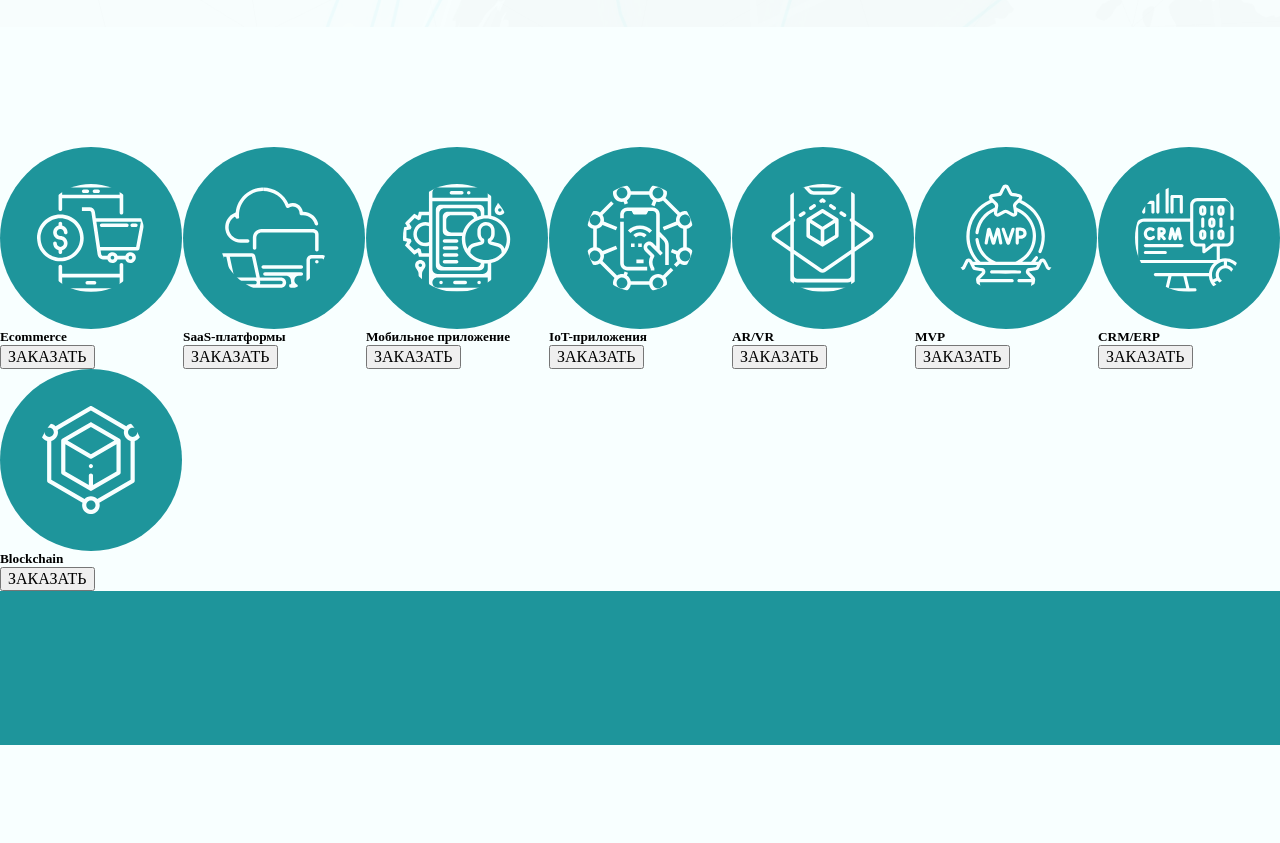
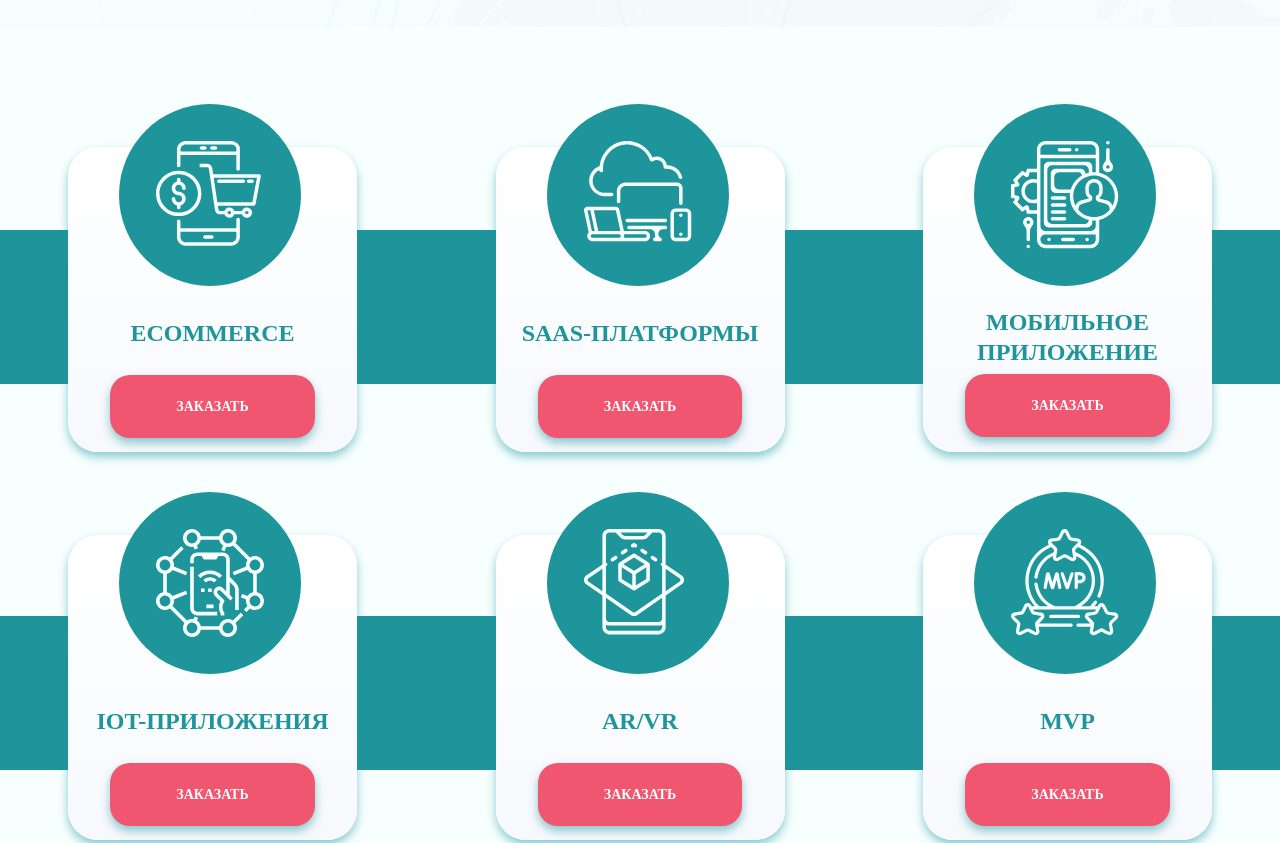
Before and after one commit to Maximb9/productFit, a website: page app/index.html in a window 1280 px wide. Shown: the part 3638-4481 px from the top of the page. Drawn offline with Linux system fonts and the light colour scheme; a web font is replaced by a local one.

Commit message:
section orders

```diff
--- a/app/index.html
+++ b/app/index.html
@@ -219,46 +219,64 @@
                 </div>
             </section>
             <section class="orders">
+                <div class="orders__boxone"></div>
+                <div class="orders__boxtwo"></div>
                 <div class="container">
                     <div class="orders__inner">
                         <div class="orders__card">
+                            <div class="orders__circle">
                                 <img class="orders__image" src="images/001.svg" alt="">
+                            </div>
                             <h5 class="orders__title">Ecommerce</h5>
                             <button class="orders__btn" type="submit">ЗАКАЗАТЬ</button>
                         </div>
                         <div class="orders__card">
+                            <div class="orders__circle">
                                 <img class="orders__image" src="images/002.svg" alt="">
+                            </div>
                             <h5 class="orders__title">SaaS-платформы</h5>
                             <button class="orders__btn" type="submit">ЗАКАЗАТЬ</button>
                         </div>
                         <div class="orders__card">
+                            <div class="orders__circle">
                                 <img class="orders__image" src="images/003.svg" alt="">
-                            <h5 class="orders__title">Мобильное
+                            </div>
+                            <h5 class="orders__title orders__titlethree">Мобильное
                                 приложение</h5>
                             <button class="orders__btn" type="submit">ЗАКАЗАТЬ</button>
                         </div>
                         <div class="orders__card">
+                            <div class="orders__circle">
                                 <img class="orders__image" src="images/004.svg" alt="">
+                            </div>
                             <h5 class="orders__title">IoT-приложения</h5>
                             <button class="orders__btn" type="submit">ЗАКАЗАТЬ</button>
                         </div>
                         <div class="orders__card">
+                            <div class="orders__circle">
                                 <img class="orders__image" src="images/005.svg" alt="">
+                            </div>
                             <h5 class="orders__title">AR/VR</h5>
                             <button class="orders__btn" type="submit">ЗАКАЗАТЬ</button>
                         </div>
                         <div class="orders__card">
+                            <div class="orders__circle">
                                 <img class="orders__image" src="images/006.svg" alt="">
+                            </div>
                             <h5 class="orders__title">MVP</h5>
                             <button class="orders__btn" type="submit">ЗАКАЗАТЬ</button>
                         </div>
                         <div class="orders__card">
+                            <div class="orders__circle">
                                 <img class="orders__image" src="images/007.svg" alt="">
+                            </div>
                             <h5 class="orders__title">CRM/ERP</h5>
                             <button class="orders__btn" type="submit">ЗАКАЗАТЬ</button>
                         </div>
                         <div class="orders__card">
+                            <div class="orders__circle">
                                 <img class="orders__image" src="images/008.svg" alt="">
+                            </div>
                             <h5 class="orders__title">Blockchain</h5>
                             <button class="orders__btn" type="submit">ЗАКАЗАТЬ</button>
                         </div>
--- a/app/scss/style.scss
+++ b/app/scss/style.scss
@@ -527,27 +527,93 @@
 
 .orders {
     height: 736px;
+    position: relative;
+
+    &__boxone {
+        position: absolute;
+        background-color: #1E959B;
+        height: 154px;
+        width: 100%;
+        top: 83px;
+        left: 0;
+        right: 0;
+    }
+
+    &__boxtwo {
+        position: absolute;
+        background-color: #1E959B;
+        height: 154px;
+        width: 100%;
+        top: 469px;
+        left: 0;
+        right: 0;
+    }
 
     &__inner {
+        padding: 0 68px;
         display: flex;
         justify-content: space-between;
         flex-wrap: wrap;
-        // padding: 0 68px;
+    }
 
-        &::after {
-            content: '';
-            background-color: #1E959B;
-            height: 154px;
-            width: 100%;
-        }
+    &__card {
+        position: relative;
+        background: linear-gradient(180deg, #FFFFFF 0%, #F7F9FD 100%);
+        box-shadow: 0px 5px 10px rgba(30, 149, 155, 0.5);
+        border-radius: 30px;
+        width: 289px;
+        height: 305px;
+        margin-bottom: 83px;
+        display: block;
+        text-align: center;
+        position: relative;
+    }
+
+    &__circle {
+        position: absolute;
+        background-color: #1E959B;
+        height: 182px;
+        width: 182px;
+        border-radius: 50%;
+        top: -43px;
+        left: 51px;
     }
 
     &__image {
-        background: #1E959B;
-        border-radius: 50%;
-        border: none;
-        width: 182px;
-        height: 182px;
         padding: 37px;
     }
+
+    &__title {
+        margin-top: 171px;
+        margin-bottom: 27px;
+        font-family: 'Gilroy-Bold';
+        font-style: normal;
+        font-weight: bold;
+        font-size: 24px;
+        line-height: 30px;
+        text-transform: uppercase;
+        color: #1E959B;
+    }
+
+    &__titlethree {
+        margin-top: 160px;
+        margin-bottom: 7px;
+    }
+
+    &__btn {
+        background: #F05670;
+        box-shadow: 0px 5px 10px rgba(30, 149, 155, 0.5);
+        border-radius: 20px;
+        font-family: 'Gilroy-Regular';
+        font-style: normal;
+        font-weight: bold;
+        font-size: 14px;
+        line-height: 17px;
+        text-transform: uppercase;
+        color: #FFFFFF;
+        border: none;
+        padding: 23px 66px;
+        cursor: pointer;
+    }
+
 }
```
Also changed, not shown: app/css/style.min.css. Lines whose indentation alone changed are shown as unchanged.
